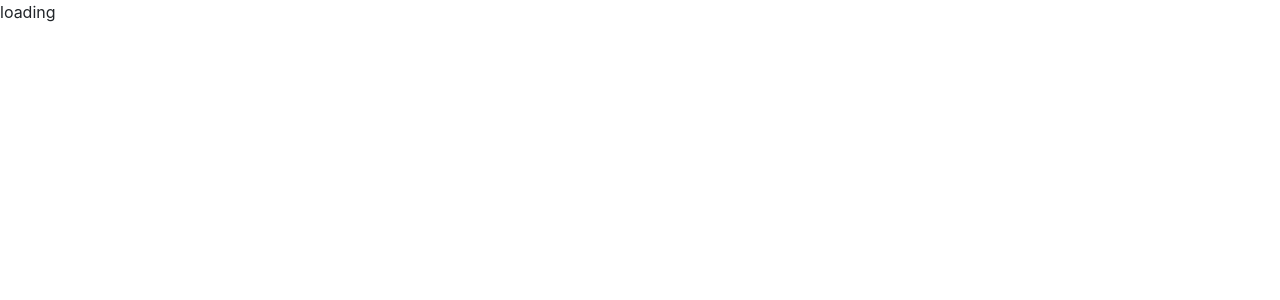
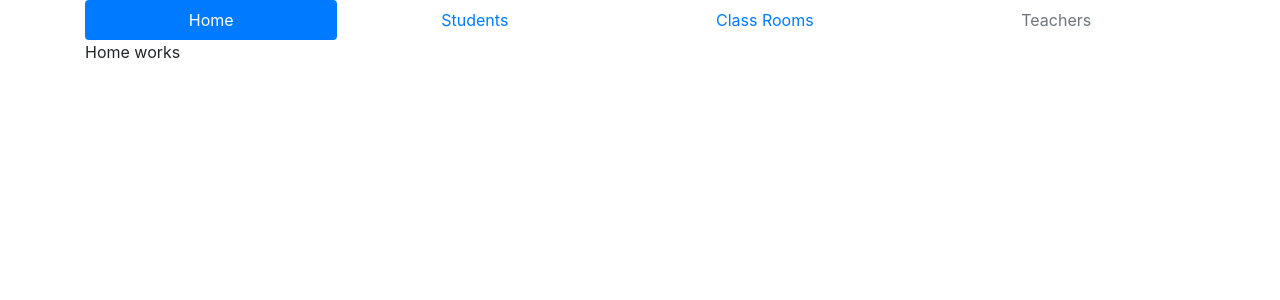
Before and after one commit to TestDeveloperAng/School-App-Routes, an Angular app: page / in a window 1280 px wide. Shown: the top 300 px of the page. Built offline with nearby package versions, Linux system fonts and the light colour scheme.

Commit message:
1 file modified

```diff
--- a/src/app/app.component.html
+++ b/src/app/app.component.html
@@ -2,7 +2,7 @@
 	<div class="row">
 		<div class="col-12 m-auto">
       <nav class="nav nav-pills nav-fill">
-        <a class="nav-item nav-link" routerLink="/" routerLinkActive="active" [routerLinkActiveOptions]={exact : true}>Home</a>
+        <a class="nav-item nav-link" routerLink="/" routerLinkActive="active" [routerLinkActiveOptions]="{exact : true}">Home</a>
         <a class="nav-item nav-link" routerLink="/students" routerLinkActive="active">Students</a>
         <a class="nav-item nav-link" routerLink="/classrooms" routerLinkActive="active">Class Rooms</a>
         <a class="nav-item nav-link disabled" routerLink="/teachers" routerLinkActive="active">Teachers</a>
```
